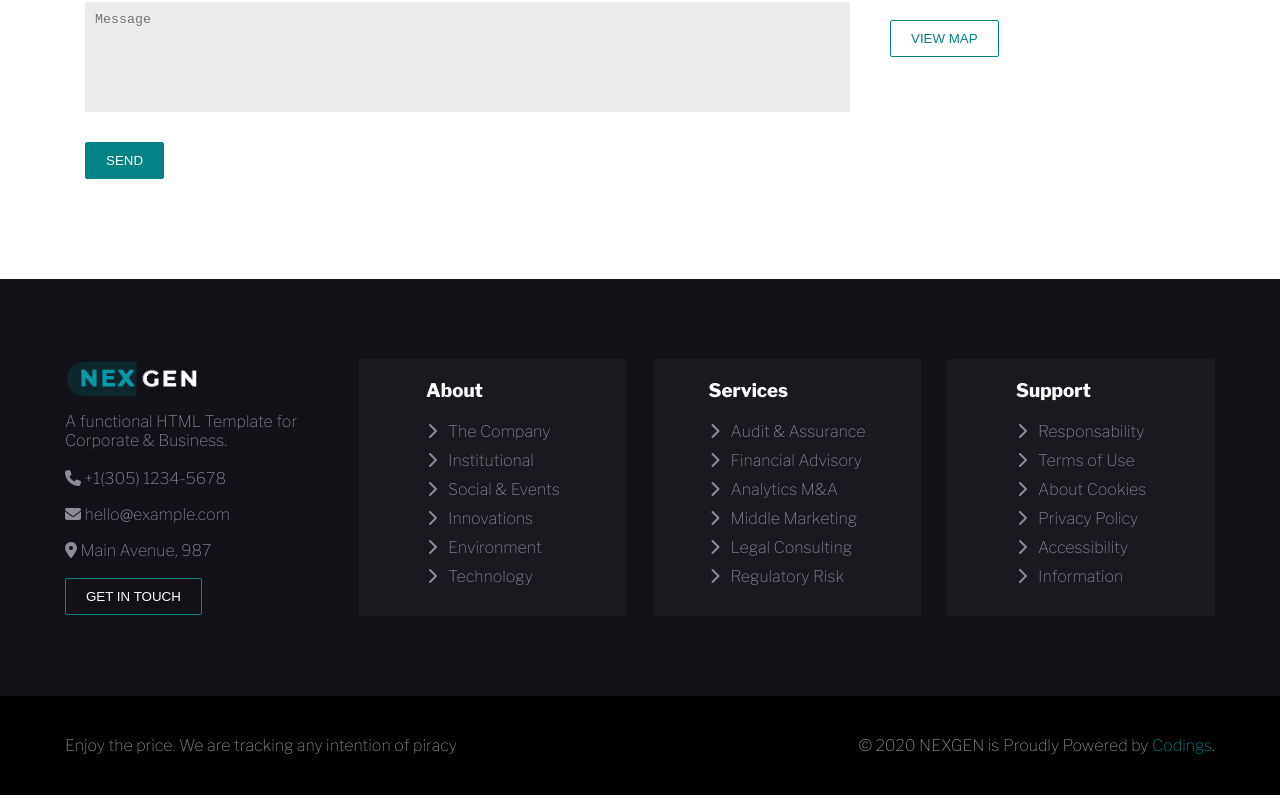
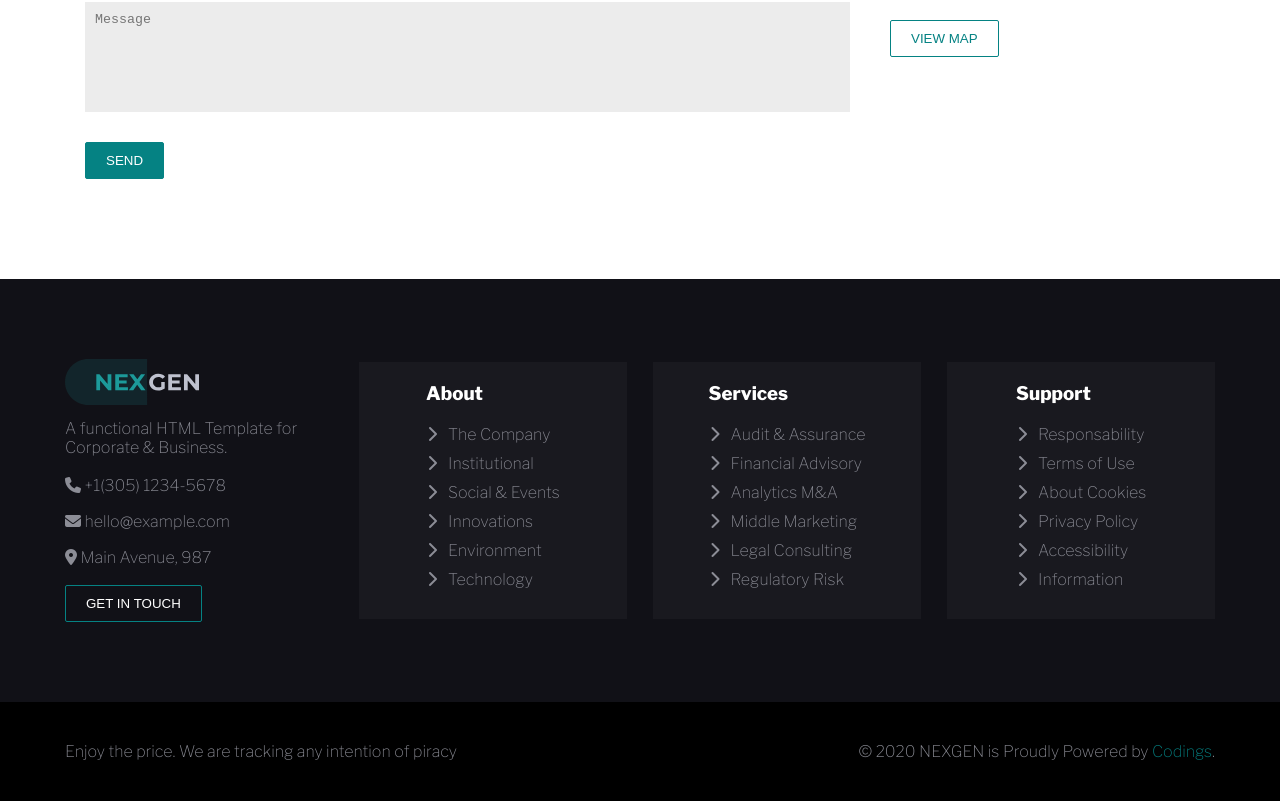
Before and after one commit to 32Fire32/proj-html-vuejs, a Vue app: page / in a window 1280 px wide. Shown: the part 5262-6063 px from the top of the page. Built offline with nearby package versions, Linux system fonts and the light colour scheme.

Commit message:
modifica immagine footer

```diff
--- a/src/components/AppFooter.vue
+++ b/src/components/AppFooter.vue
@@ -55,7 +55,7 @@ export default {
       <div class="container">
         <div class="row">
           <div class="card">
-            <img src="../assets/logoinv.png" alt="logobl" />
+            <img src="../assets/svg-7.svg" alt="logobl" />
             <p class="light-text t">
               A functional HTML Template for Corporate & Business.
             </p>
```
